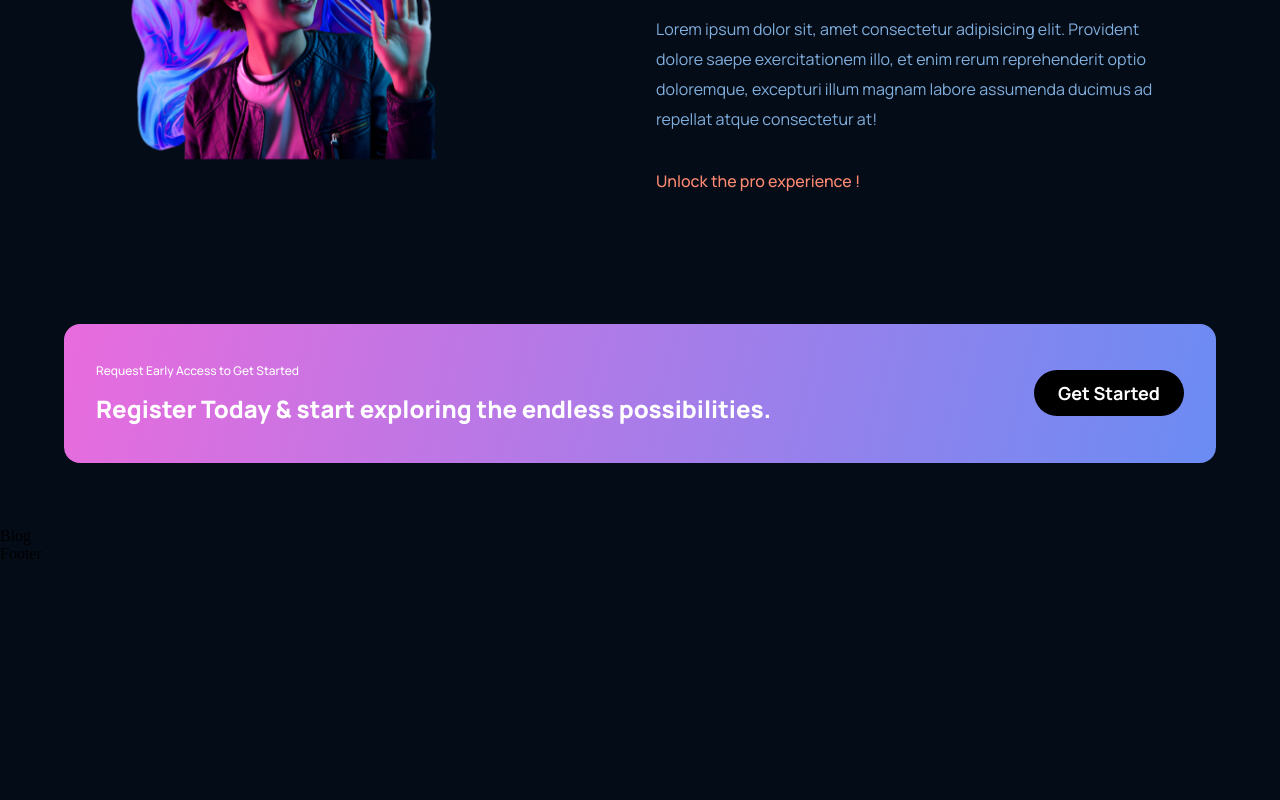
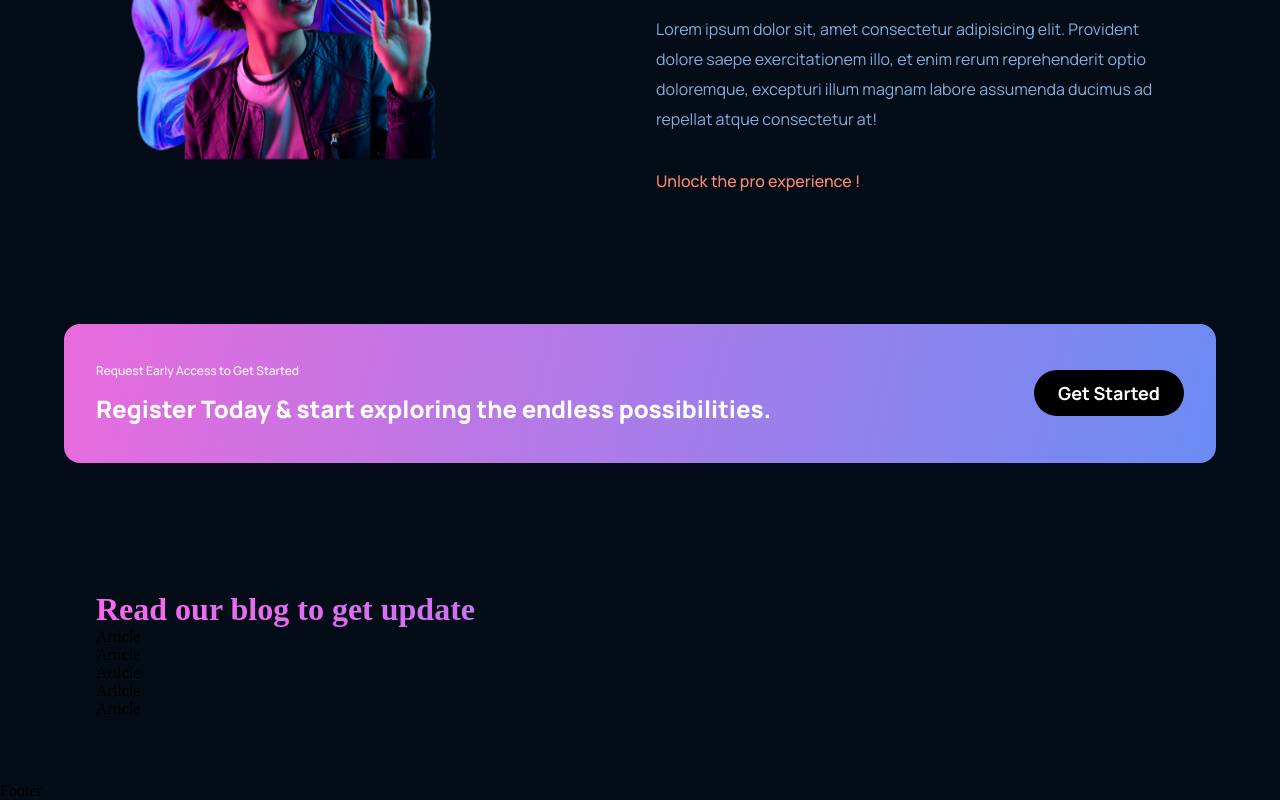
Before and after one commit to WafaBenyettou/WebScape, a React (Vite) app: page / in a window 1280 px wide. Shown: the part 2594-3394 px from the top of the page. Before the commit the page ends 3157 px from the top, so only its background shows below. Built offline with nearby package versions, Linux system fonts and the light colour scheme.

Commit message:
Blog container

```diff
--- a/src/containers/blog/Blog.jsx
+++ b/src/containers/blog/Blog.jsx
@@ -1,9 +1,26 @@
 import React from 'react'
 import './blog.css'
+import Article from '../../components/article/Article'
 
 const Blog = () => {
   return (
-    <div>Blog</div>
+    <div className='webscape-blog section-padding' id='blog'>
+          <div className='webscape-blog-heading'>
+            <h1 className='gradient-text'>Read our blog to get update</h1>
+          </div>
+
+          <div className='webscape-blog-container'>
+            <div className='webscape-blog-container-groupA'>
+              <Article />
+            </div>
+            <div className='webscape-blog-container-groupB'>
+              <Article />
+              <Article />
+              <Article />
+              <Article />
+            </div>
+          </div>
+    </div>
   )
 }
 
```
